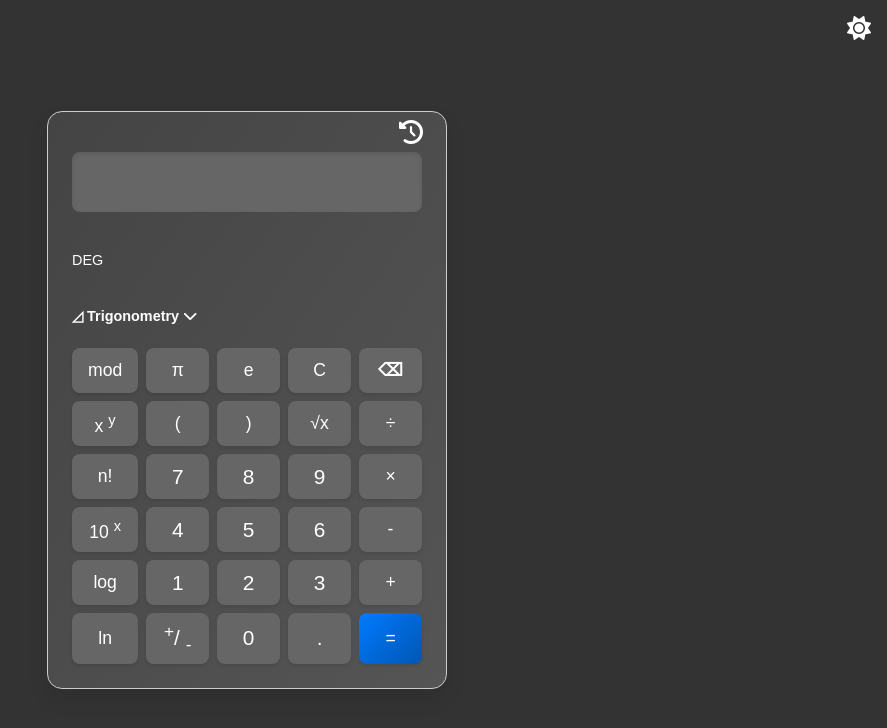
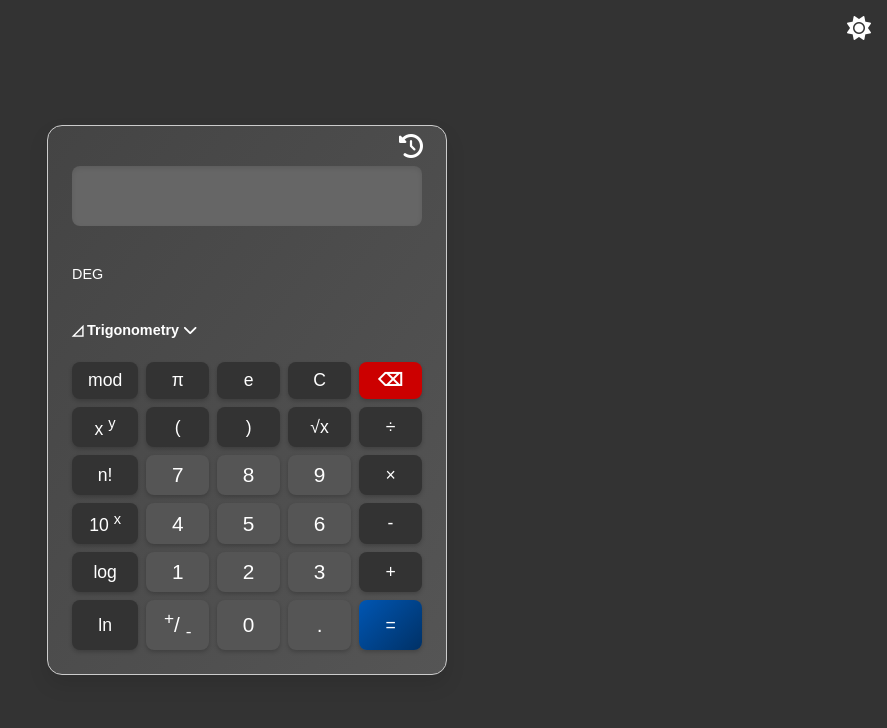
Before and after one commit to sarthikalathiya/calculator, a plain HTML site: page index.html in a window 1280 px wide. Both pictures are taken after a click on the element 1255 px from the left and 28 px from the top of the page. Shown: the whole page, without its empty margins (393-1280 px from the left). Drawn offline with Linux system fonts and the light colour scheme.

Commit message:
style: update button styles for light and dark modes

```diff
--- a/style.css
+++ b/style.css
@@ -70,24 +70,15 @@ input {
 
 /* Button Styles */
 button {
-  background: none;
+  background: #ffffff;
   border: none;
   padding: 0.5rem 1rem;
-  background-color: #f7f7f7;
-  border-radius: 3px;
-  font-weight: 500;
-  font-size: 0.9rem;
-  transition: background-color 0.3s ease;
-  min-height: 45px;
   border-radius: 8px;
   font-size: 1.1rem;
+  font-weight: 500;
   transition: all 0.2s ease;
   box-shadow: 0 2px 4px rgba(0, 0, 0, 0.1);
-  user-select: none;
-  -webkit-user-select: none;
-  -moz-user-select: none;
-  -ms-user-select: none;
-  outline: none;
+  color: #333;
 }
 
 button:focus {
@@ -95,16 +86,29 @@ button:focus {
 }
 
 button[data-numbers] {
-  background: #fcfcfc;
+  background: #ffffff;
   font-size: 1.3rem;
   font-weight: 500;
-  cursor: pointer;
+}
+
+button[data-operation="back"] {
+  color: #ff4444;
+  font-weight: bold;
+}
+
+button[data-operation]:not([data-operation="back"]):not([data-operation="eval"]) {
+  background: #f0f0f0;
+  color: #2c3e50;
 }
 
 button:hover {
-  background-color: #e0e0e0;
+  background-color: #e8e8e8;
   transform: translateY(-2px);
   box-shadow: 0 4px 8px rgba(0, 0, 0, 0.15);
+}
+
+button[data-operation="back"]:hover {
+  background-color: rgba(255, 68, 68, 0.1);
 }
 
 .bg-blue {
@@ -182,6 +186,32 @@ body.dark-mode button {
   color: #fff;
 }
 
+body.dark-mode button {
+  background: #555;
+  color: #fff;
+}
+
+body.dark-mode button[data-numbers] {
+  background: #666;
+}
+
+body.dark-mode button[data-operation]:not([data-operation="back"]):not([data-operation="eval"]) {
+  background: #444;
+  color: #fff;
+}
+
+body.dark-mode button:hover {
+  background-color: #777;
+}
+
+body.dark-mode button[data-operation="back"] {
+  color: #ff6666; /* Slightly lighter red for dark mode */
+}
+
+body.dark-mode button[data-operation="back"]:hover {
+  background-color: rgba(255, 102, 102, 0.2);
+}
+
 body.dark-mode .trig-dropdown {
   background-color: #444;
   border-color: #555;
@@ -200,6 +230,50 @@ body.dark-mode .trig-dropdown button:hover {
 body.dark-mode .history {
   background: #444;
   border-color: #555;
+}
+
+/* Dark Mode Button Styles */
+body.dark-mode button {
+  background: #444;
+  color: #fff;
+  box-shadow: 0 2px 4px rgba(0, 0, 0, 0.2);
+}
+
+body.dark-mode button[data-numbers] {
+  background: #555;
+  color: #fff;
+}
+
+body.dark-mode button[data-operation]:not([data-operation="back"]):not([data-operation="eval"]) {
+  background: #333;
+  color: #fff;
+}
+
+body.dark-mode button:hover {
+  background-color: #666;
+  box-shadow: 0 4px 8px rgba(0, 0, 0, 0.3);
+}
+
+body.dark-mode button[data-numbers]:hover {
+  background-color: #777;
+}
+
+body.dark-mode button[data-operation="back"] {
+  background-color: #cc0000;
+  color: white;
+}
+
+body.dark-mode button[data-operation="back"]:hover {
+  background-color: #ff0000;
+}
+
+body.dark-mode .bg-blue {
+  background: linear-gradient(135deg, #0056b3, #003166);
+  color: white;
+}
+
+body.dark-mode .bg-blue:hover {
+  background: linear-gradient(135deg, #0069d9, #004080);
 }
 
 /* History Panel */
```
